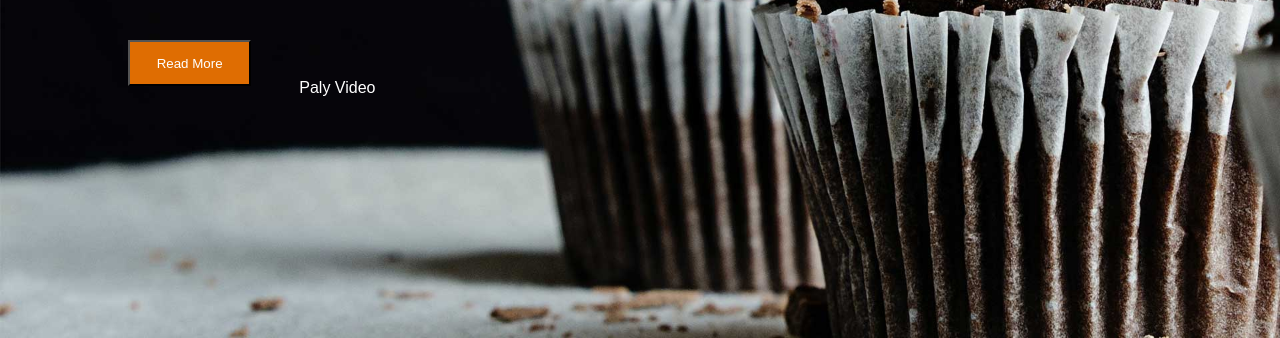
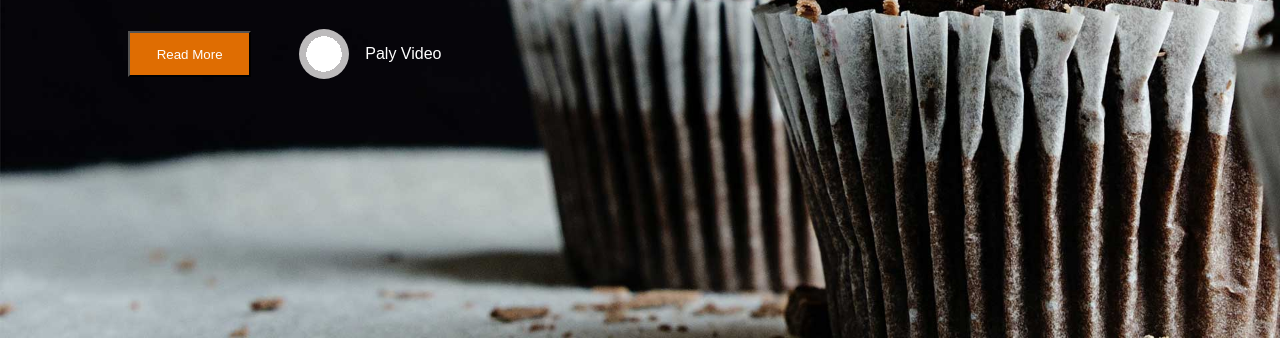
Before and after one commit to Sainkee/test, a plain HTML site: page index.html in a window 1280 px wide. Shown: the part 464-802 px from the top of the page. Drawn offline with Linux system fonts and the light colour scheme.

Commit message:
circle design

```diff
--- a/style.css
+++ b/style.css
@@ -54,14 +54,26 @@ button {
 }
 .links {
   display: flex;
+  align-items: center;
   gap: 3em;
   padding-top: 2em;
   align-items: center;
 }
 
-.ovalimg{
-    height: 50px;
-    width: 50px;
-    background-color: radeal gradient;
-    white 3 layer fade
+.ovalimg {
+  height: 50px;
+  width: 50px;
+  background: radial-gradient(
+    circle,
+    #ffffff 0 50%,
+    rgba(231, 229, 229, 0.811) 50% 80%,
+    rgba(255, 255, 255, 0.547) 80% 100%
+  );
+  border-radius: 50%;
 }
+
+.oval {
+  display: flex;
+  align-items: center;
+  gap: 1em;
+}
```
